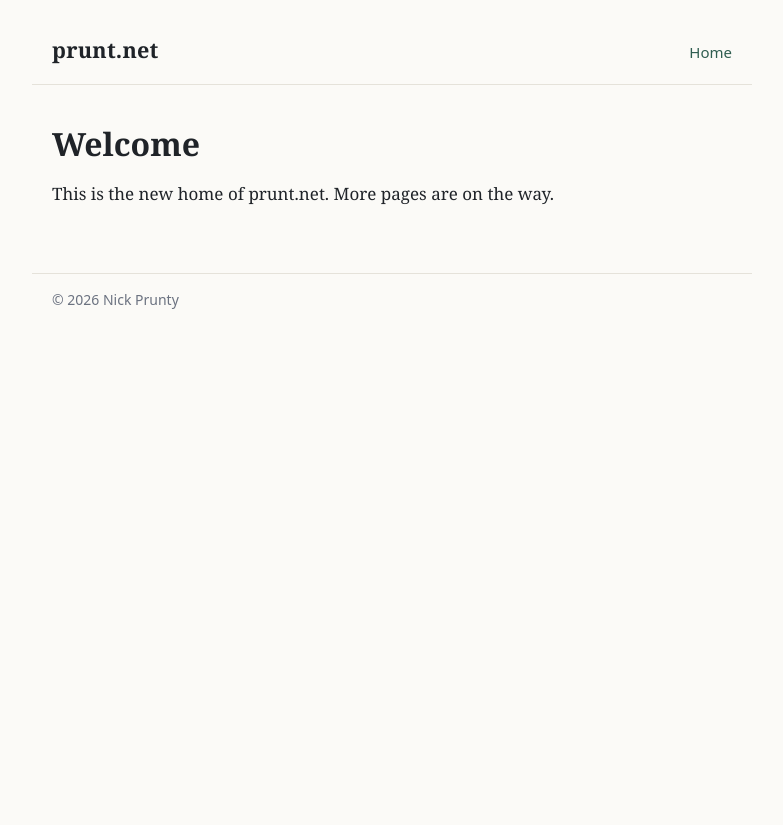
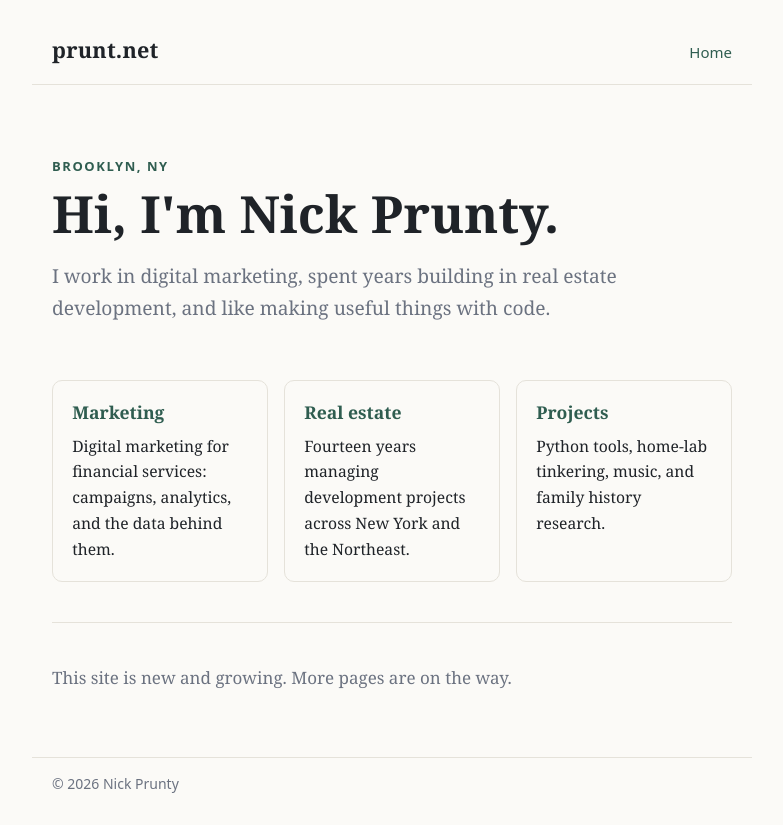
Before and after one commit to fendertwin44/prunt, a plain HTML site: page public/index.html in a window 1280 px wide. Shown: the whole page, without its empty margins (248-1031 px from the left). Before the commit the page ends 800 px from the top, so only its background shows below. Drawn offline with Linux system fonts and the light colour scheme.

Commit message:
Add landing page
Co-Authored-By: Claude Opus 5.5 <noreply@anthropic.com>
Claude-Session: https://claude.ai/code/session_01EurukJG5FLhZ6SXWa22mqp

```diff
--- a/public/index.html
+++ b/public/index.html
@@ -3,7 +3,8 @@
 <head>
   <meta charset="utf-8">
   <meta name="viewport" content="width=device-width, initial-scale=1">
-  <title>prunt.net</title>
+  <title>Nick Prunty · prunt.net</title>
+  <meta name="description" content="Nick Prunty — Brooklyn, NY. Digital marketing, real estate development, and building useful things with code.">
   <link rel="stylesheet" href="/style.css">
 </head>
 <body>
@@ -14,8 +15,30 @@
     </nav>
   </header>
   <main>
-    <h1>Welcome</h1>
-    <p>This is the new home of prunt.net. More pages are on the way.</p>
+    <section class="hero">
+      <p class="eyebrow">Brooklyn, NY</p>
+      <h1>Hi, I'm Nick Prunty.</h1>
+      <p class="lede">I work in digital marketing, spent years building in real estate development, and like making useful things with code.</p>
+    </section>
+
+    <section class="cards">
+      <div class="card">
+        <h2>Marketing</h2>
+        <p>Digital marketing for financial services: campaigns, analytics, and the data behind them.</p>
+      </div>
+      <div class="card">
+        <h2>Real estate</h2>
+        <p>Fourteen years managing development projects across New York and the Northeast.</p>
+      </div>
+      <div class="card">
+        <h2>Projects</h2>
+        <p>Python tools, home-lab tinkering, music, and family history research.</p>
+      </div>
+    </section>
+
+    <section class="closing">
+      <p>This site is new and growing. More pages are on the way.</p>
+    </section>
   </main>
   <footer>&copy; 2026 Nick Prunty</footer>
 </body>
--- a/public/style.css
+++ b/public/style.css
@@ -31,3 +31,17 @@ footer {
   padding-top: 1rem; padding-bottom: 2rem; border-top: 1px solid var(--line);
   color: var(--muted); font: 14px/1.4 system-ui, -apple-system, sans-serif;
 }
+
+/* Landing page */
+.hero { padding: 2rem 0 2.5rem; }
+.eyebrow {
+  margin: 0 0 .5rem; color: var(--accent);
+  font: 600 13px/1.4 system-ui, -apple-system, sans-serif; letter-spacing: .12em; text-transform: uppercase;
+}
+.hero h1 { font-size: clamp(2.2rem, 6vw, 3.2rem); margin-bottom: 1rem; }
+.lede { font-size: 1.2rem; color: var(--muted); max-width: 34em; margin: 0; }
+.cards { display: grid; grid-template-columns: repeat(auto-fit, minmax(190px, 1fr)); gap: 1rem; margin: 1rem 0 2.5rem; }
+.card { border: 1px solid var(--line); border-radius: 10px; padding: 1.1rem 1.2rem; }
+.card h2 { margin: 0 0 .4rem; font-size: 1.1rem; color: var(--accent); }
+.card p { margin: 0; font-size: .98rem; }
+.closing { border-top: 1px solid var(--line); padding-top: 1.5rem; color: var(--muted); }
```
